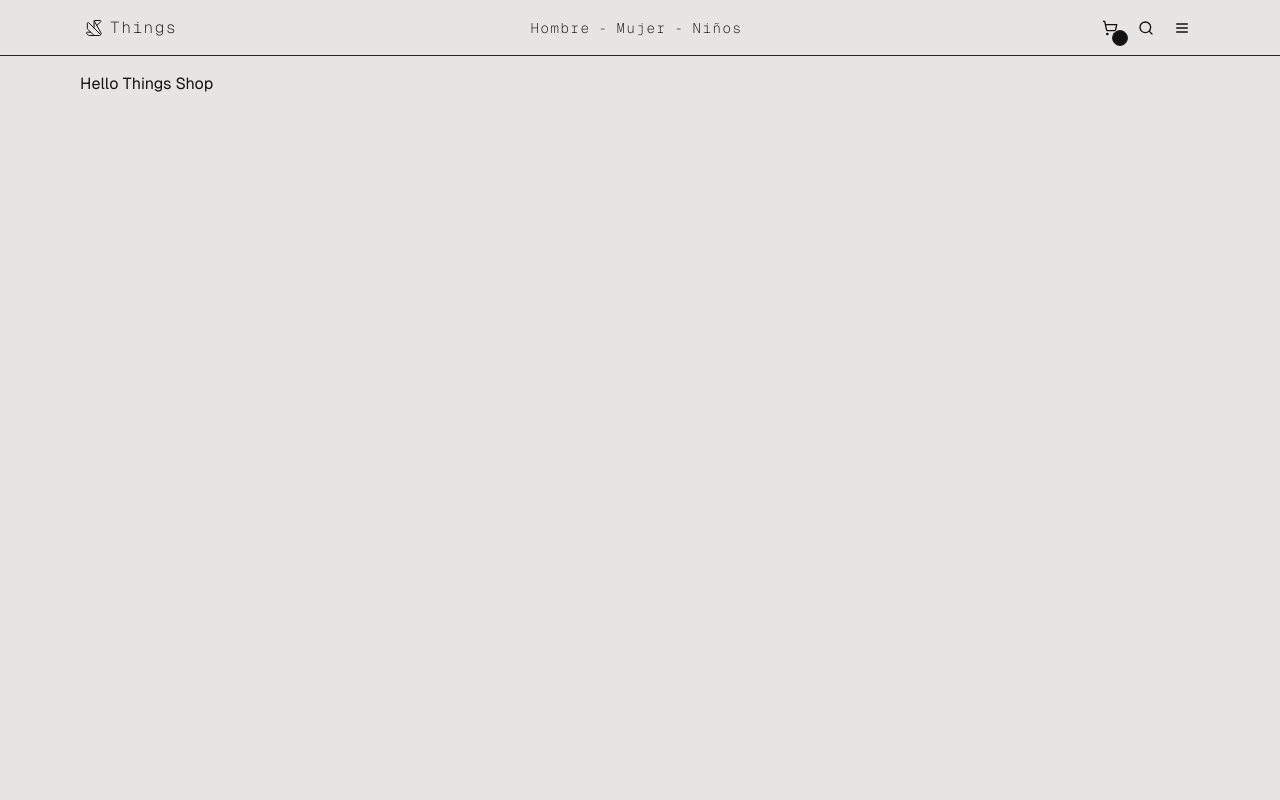
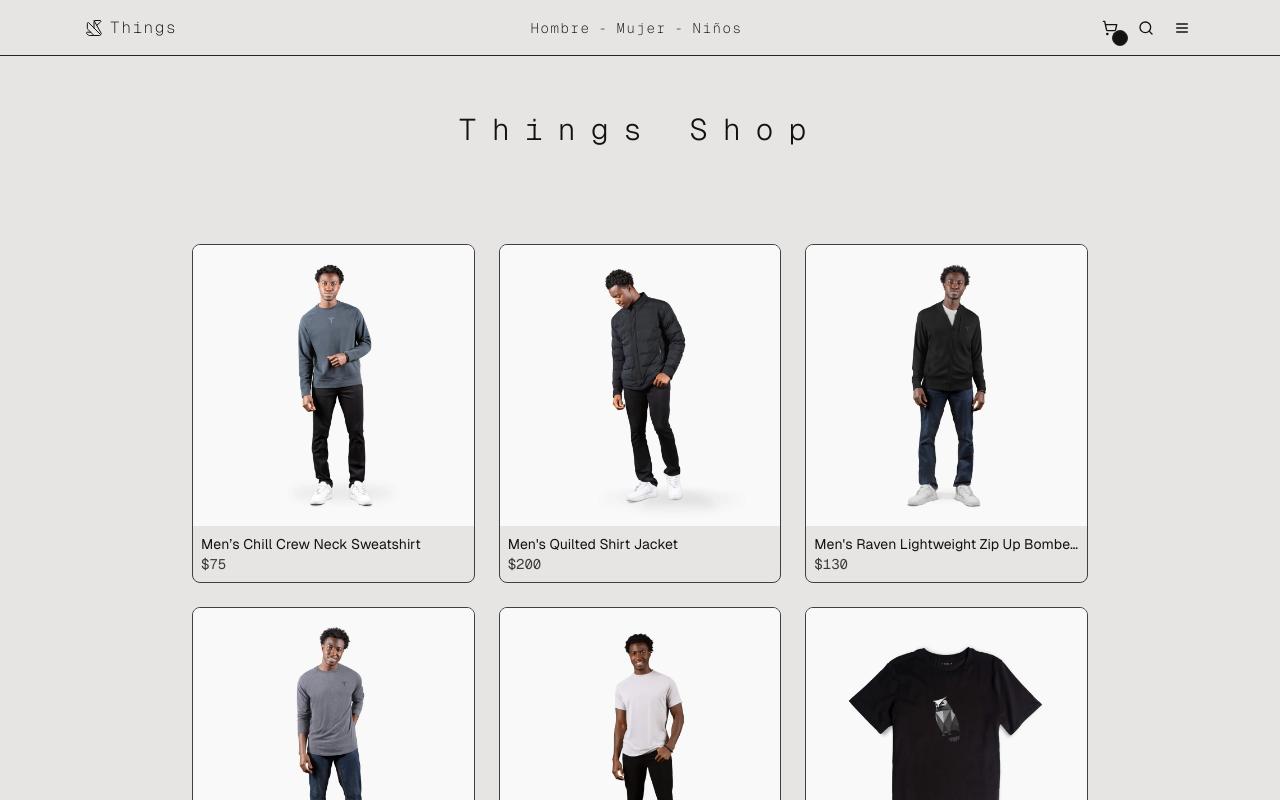
Before and after one commit to USpiri/things-shop, a Next.js app: page / in a window 1280 px wide. Shown: the top 800 px of the page. Built offline with nearby package versions, Linux system fonts and the light colour scheme.

Commit message:
✨ Feat: Products grid

```diff
--- a/src/app/(shop)/page.tsx
+++ b/src/app/(shop)/page.tsx
@@ -1,3 +1,13 @@
+import { ProductsGrid } from "@/components";
+import { initialData } from "@/seed";
+
 export default function ShopPage() {
-  return <main>Hello Things Shop</main>;
+  return (
+    <main>
+      <h1 className="text-center font-mono font-light tracking-[0.5em] text-3xl mt-10 mb-24">
+        Things Shop
+      </h1>
+      <ProductsGrid products={initialData.products} />
+    </main>
+  );
 }
--- a/src/components/index.ts
+++ b/src/components/index.ts
@@ -1 +1,2 @@
 export * from "./ui/top-bar/TopBar";
+export * from "./products/products-grid/ProductsGrid";
--- /dev/null
+++ b/src/components/products/products-grid/ProductGridItem.tsx
@@ -0,0 +1,37 @@
+import { Product } from "@/models/product.interface";
+import Image from "next/image";
+import Link from "next/link";
+
+interface Props {
+  product: Product;
+}
+
+export const ProductGridItem = ({ product }: Props) => {
+  return (
+    <Link
+      href={`/product/${product.slug}`}
+      className="fade-in border border-neutral-700 group rounded-lg overflow-hidden transition-all hover:border-neutral-500"
+    >
+      <div className="relative">
+        <Image
+          src={`/images/products/${product.images[0]}`}
+          width={500}
+          height={500}
+          alt={`Product: ${product.title} image`}
+          className="w-full"
+        />
+        <Image
+          src={`/images/products/${product.images[1]}`}
+          width={500}
+          height={500}
+          alt={`Product: ${product.title} image`}
+          className="w-full absolute top-0 left-0 transition-opacity opacity-0 group-hover:opacity-100 duration-300"
+        />
+      </div>
+      <div className="p-2 text-sm">
+        <h3 className="truncate group-hover:opacity-50">{product.title}</h3>
+        <p className="font-mono opacity-80">${product.price}</p>
+      </div>
+    </Link>
+  );
+};
--- /dev/null
+++ b/src/components/products/products-grid/ProductsGrid.tsx
@@ -0,0 +1,16 @@
+import { Product } from "@/models/product.interface";
+import { ProductGridItem } from "./ProductGridItem";
+
+interface Props {
+  products: Product[];
+}
+
+export const ProductsGrid = ({ products }: Props) => {
+  return (
+    <div className="grid grid-cols-2 sm:grid-cols-3 gap-3 sm:gap-6 max-w-4xl mx-auto">
+      {products.map((product) => (
+        <ProductGridItem product={product} key={product.slug} />
+      ))}
+    </div>
+  );
+};
```
Also changed, not shown: src/models/product.interface.ts (added, +16 -0 lines).
